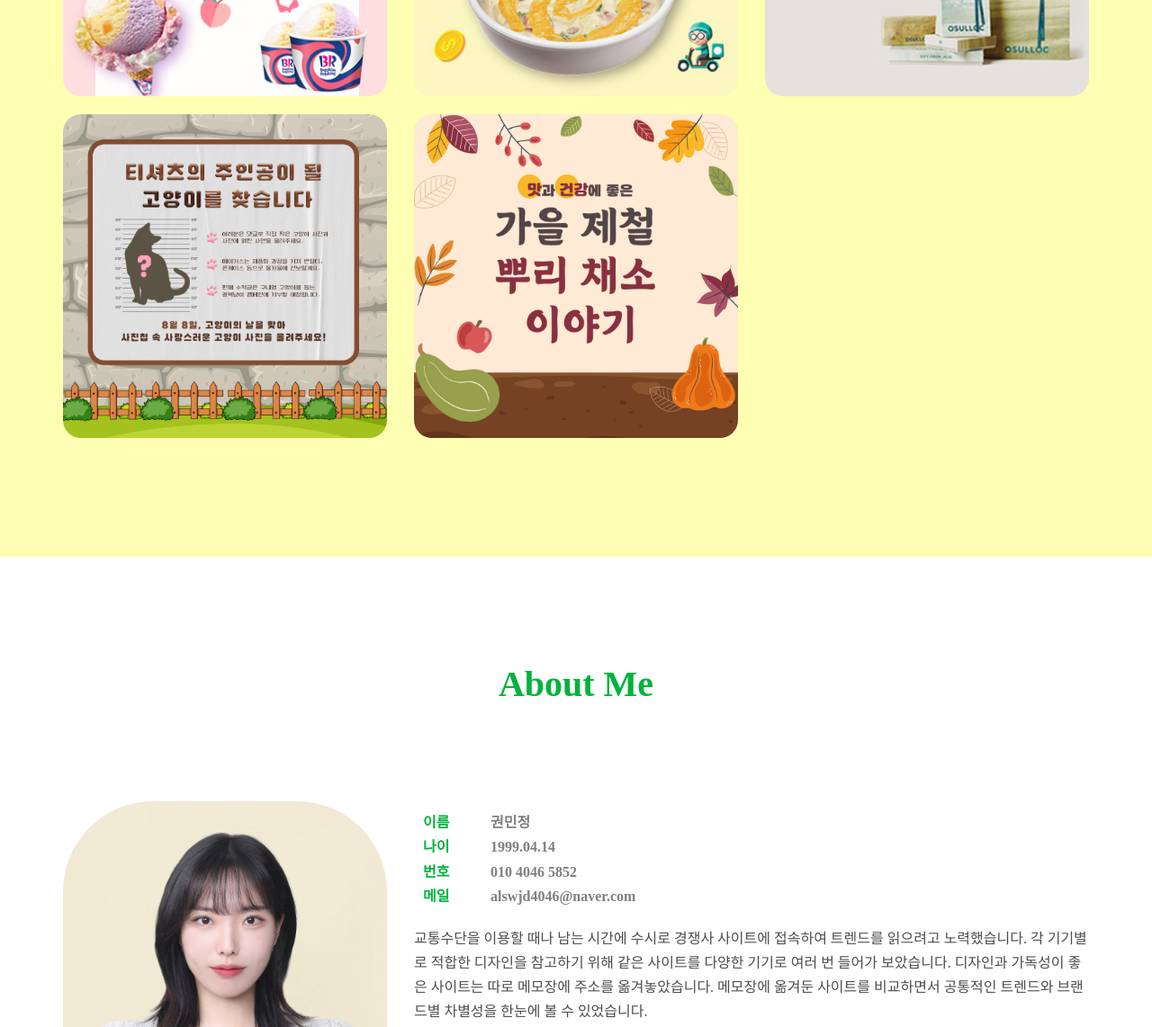
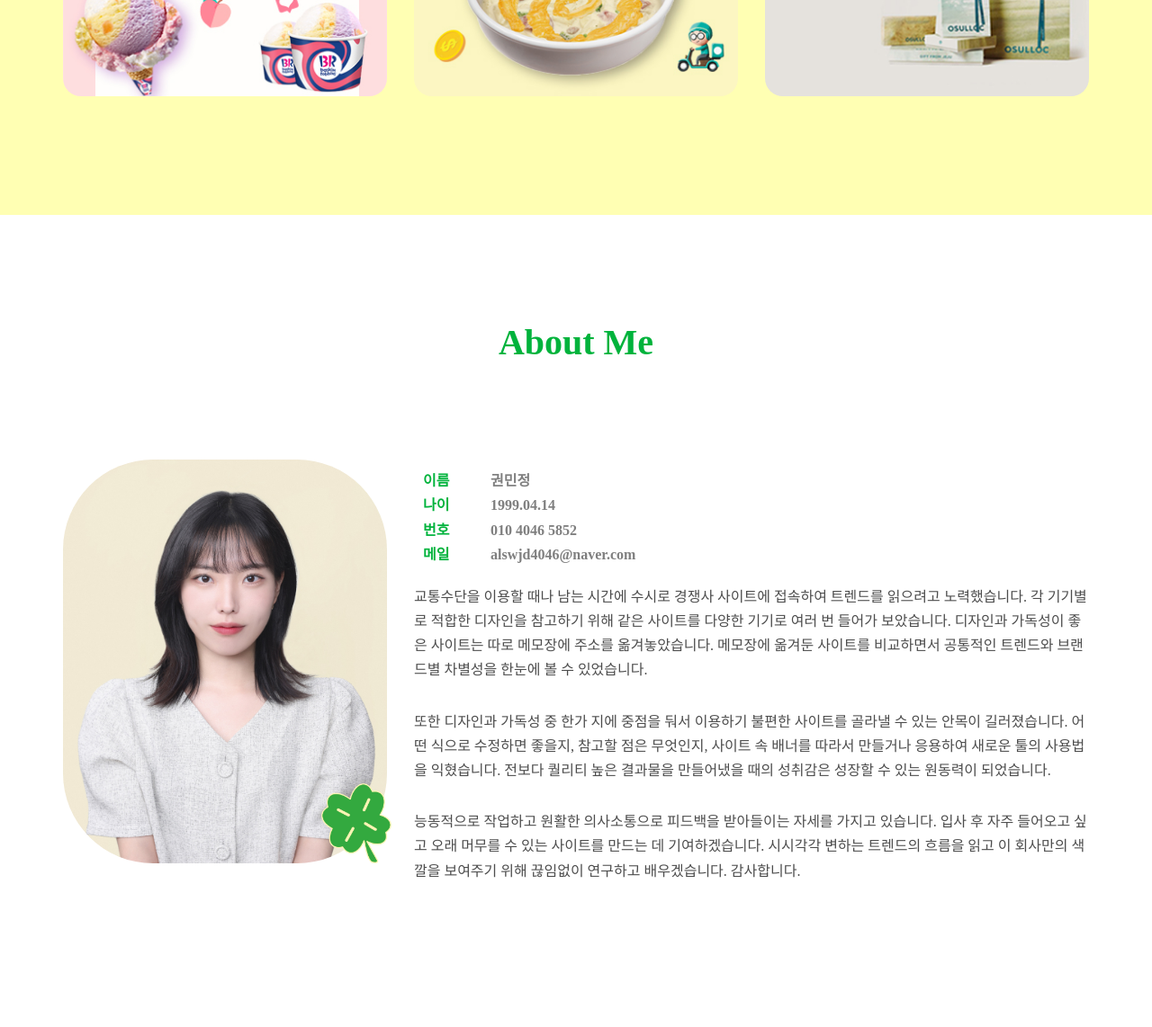
Before and after one commit to mingjung414/Min-Jung-Portfolio, a plain HTML site: page index.html in a window 1280 px wide. Shown: the part 1860-3002 px from the top of the page at 90% size. Drawn offline with nearby package versions, Linux system fonts and the light colour scheme; some packages are replaced by stand-ins of ours; no server answers; files whose address does not match are found by name; a web font is replaced by a local one.

Commit message:
Update index.html

```diff
--- a/index.html
+++ b/index.html
@@ -109,12 +109,6 @@
 					<a href="#none" class="col-md-4 popup3"><img src="./images/art3.jpg" alt="3">
 						<img src="./images/art3h.jpg" alt="ph3" class="pop1h">
 					</a>
-					<a href="#none" class="col-md-4 popup4"><img src="./images/cat88.jpg" alt="4">
-						<img src="./images/art3h.jpg" alt="ph4" class="pop1h">
-					</a>
-					<a href="#none" class="col-md-4 popup5"><img src="./images/f1.jpg" alt="5">
-						<img src="./images/f1.jpg" alt="ph5" class="pop1h">
-					</a>
 				</div>
 			</div>
 		</div>
@@ -171,8 +165,8 @@
 						각 기기별로 적합한 디자인을 참고하기 위해 같은 사이트를 다양한 기기로 여러 번 들어가 보았습니다. 디자인과 가독성이 좋은 사이트는 따로 메모장에 주소를 옮겨놓았습니다.
 						메모장에 옮겨둔 사이트를 비교하면서 공통적인 트렌드와 브랜드별 차별성을 한눈에 볼 수 있었습니다.
 							<p>또한 디자인과 가독성 중 한가 지에 중점을 둬서 이용하기 불편한 사이트를 골라낼 수 있는 안목이 길러졌습니다. 어떤 식으로 수정하면 좋을지, 참고할 점은 무엇인지, 사이트 속 배너를 따라서 만들거나 응용하여 새로운 툴의 사용법을 익혔습니다. 전보다 퀄리티 높은 결과물을 만들어냈을 때의 성취감은 성장할 수 있는 원동력이 되었습니다.
- 능동적으로 작업하고 원활한 의사소통으로 피드백을 받아들이는 자세를 가지고 있습니다. 입사 후 자주 들어오고 싶고 오래 머무를 수 있는 사이트를 만드는 데 기여하겠습니다.
-								시시각각 변하는 트렌드의 흐름을 읽고 이 회사만의 색깔을 보여주기 위해 끊임없이 연구하고 배우겠습니다.</p>
+ <p>능동적으로 작업하고 원활한 의사소통으로 피드백을 받아들이는 자세를 가지고 있습니다. 입사 후 자주 들어오고 싶고 오래 머무를 수 있는 사이트를 만드는 데 기여하겠습니다.
+								시시각각 변하는 트렌드의 흐름을 읽고 이 회사만의 색깔을 보여주기 위해 끊임없이 연구하고 배우겠습니다. 감사합니다.</p>
 					</div>
 				</div>
 			</div>
```
